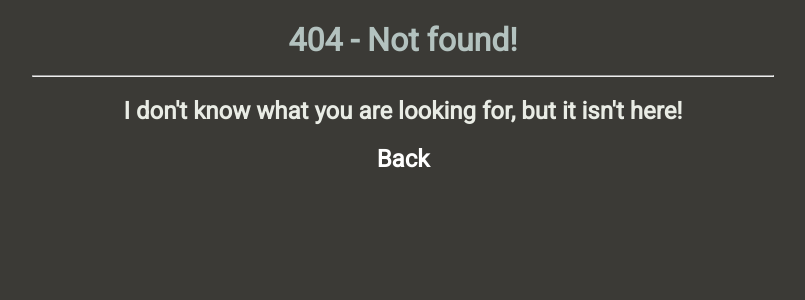
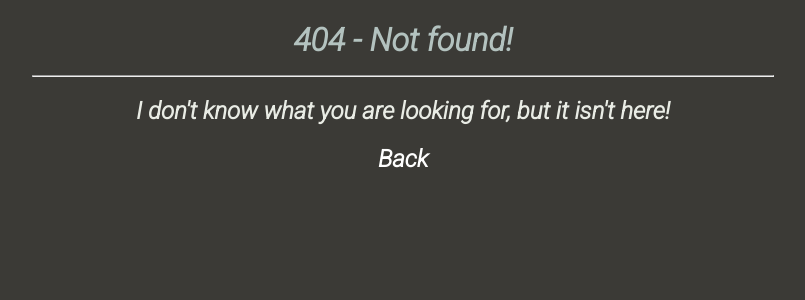
Before and after one commit to phagenlocher/Flask-Article, a Flask app: template templates/404.html in a window 1280 px wide. Shown: the top 300 px of the page, without its empty margins (237-1042 px from the left). Run offline with Flask 2, Linux system fonts and the light colour scheme; the template is opened without the code that fills it, so the values that code supplies are empty.

Commit message:
Design changes to the templates

```diff
--- a/static/css/app.css
+++ b/static/css/app.css
@@ -46,7 +46,7 @@
 
 a:hover {
 
-	color: #e9ece5;
+	color: #49ece5;
 
 }
 
--- a/templates/404.html
+++ b/templates/404.html
@@ -1,7 +1,7 @@
 <!DOCTYPE HTML>
 <head>
 <title>404 - Not found!</title>
-<link href='https://fonts.googleapis.com/css?family=Roboto' rel='stylesheet' type='text/css'>
+<link href='https://fonts.googleapis.com/css?family=Roboto:300italic' rel='stylesheet' type='text/css'>
 <link href='https://fonts.googleapis.com/css?family=Open+Sans' rel='stylesheet' type='text/css'>
 <link rel="stylesheet" type="text/css" href="{{ url_for('static', filename='css/normalize.css') }}">
 <link rel="stylesheet" type="text/css" href="{{ url_for('static', filename='css/app.css') }}"/>
--- a/templates/article.html
+++ b/templates/article.html
@@ -2,7 +2,7 @@
 <html>
 <head>
 <title>{{ Title }}</title>
-<link href='https://fonts.googleapis.com/css?family=Roboto' rel='stylesheet' type='text/css'>
+<link href='https://fonts.googleapis.com/css?family=Roboto:300italic' rel='stylesheet' type='text/css'>
 <link href='https://fonts.googleapis.com/css?family=Open+Sans' rel='stylesheet' type='text/css'>
 <link rel="stylesheet" type="text/css" href="{{ url_for('static', filename='css/normalize.css') }}">
 <link rel="stylesheet" type="text/css" href="{{ url_for('static', filename='css/app.css') }}"/>
--- a/templates/index.html
+++ b/templates/index.html
@@ -1,7 +1,7 @@
 <!DOCTYPE HTML>
 <head>
 <title>Test-Page</title>
-<link href='https://fonts.googleapis.com/css?family=Roboto' rel='stylesheet' type='text/css'>
+<link href='https://fonts.googleapis.com/css?family=Roboto:300italic' rel='stylesheet' type='text/css'>
 <link href='https://fonts.googleapis.com/css?family=Open+Sans' rel='stylesheet' type='text/css'>
 <link rel="stylesheet" type="text/css" href="{{ url_for('static', filename='css/normalize.css') }}">
 <link rel="stylesheet" type="text/css" href="{{ url_for('static', filename='css/app.css') }}"/>
```
